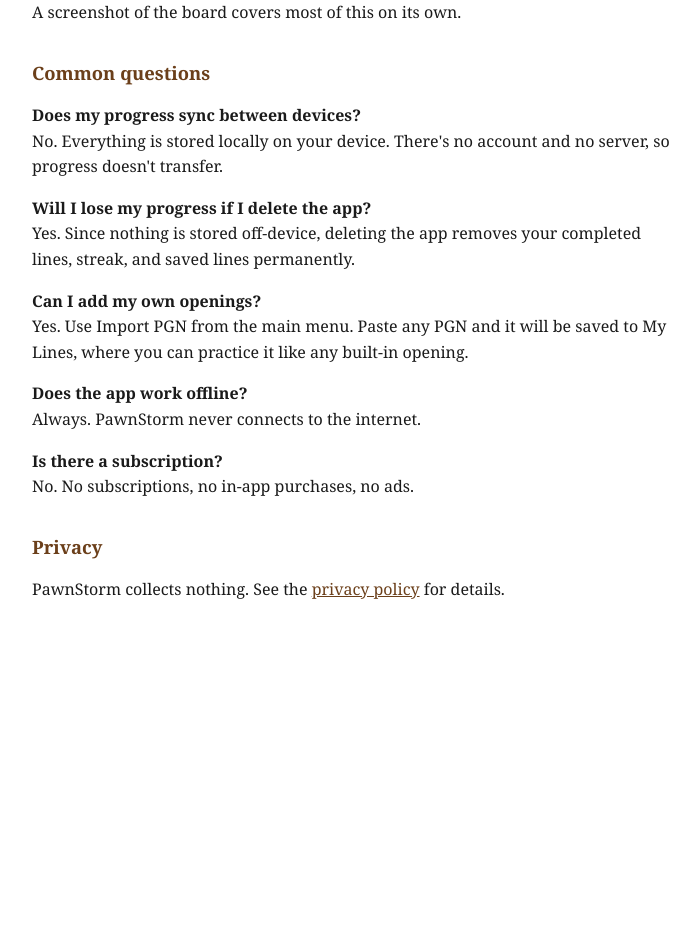
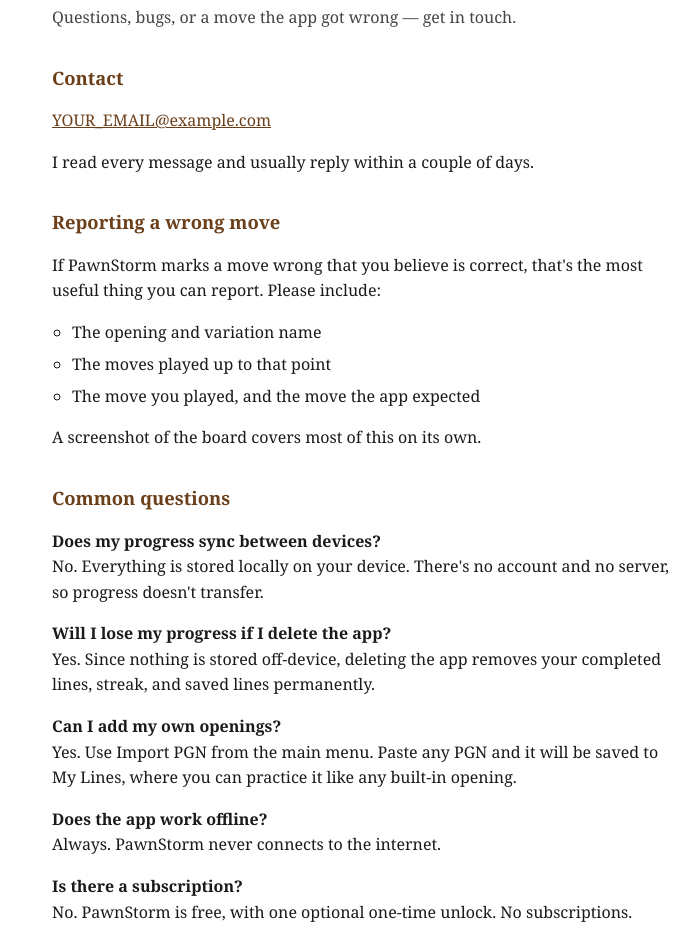
Before and after one commit to gmacallen/PawnStorm-Privacy, a plain HTML site: page support.html in a window 1280 px wide. Shown: the part 533-1473 px from the top of the page, without its empty margins (288-988 px from the left). Before the commit the page ends 1184 px from the top, so only its background shows below. Drawn offline with Linux system fonts and the light colour scheme.

Commit message:
Enhance support.html with structure and content
Added HTML structure and styling to support page.

```diff
--- a/support.html
+++ b/support.html
@@ -28,7 +28,69 @@
 <p>If PawnStorm marks a move wrong that you believe is correct, that's the most
 useful thing you can report. Please include:</p>
 <ul>
+  <li>The opening and variation name</li><!DOCTYPE html>
+<html lang="en">
+<head>
+<meta charset="utf-8">
+<meta name="viewport" content="width=device-width, initial-scale=1">
+<title>PawnStorm — Support</title>
+<style>
+  body { font-family: Georgia, serif; line-height: 1.6; max-width: 40rem;
+         margin: 3rem auto; padding: 0 1.25rem; color: #1a1a1a; }
+  h1 { font-size: 1.9rem; margin-bottom: .25rem; }
+  h2 { font-size: 1.15rem; margin-top: 2rem; color: #6b3f1a; }
+  ul { padding-left: 1.25rem; }
+  li { margin: .4rem 0; }
+  a { color: #6b3f1a; }
+  .lead { color: #444; }
+</style>
+</head>
+<body>
+
+<h1>PawnStorm Support</h1>
+<p class="lead">Questions, bugs, or a move the app got wrong — get in touch.</p>
+
+<h2>Contact</h2>
+<p><a href="mailto:YOUR_EMAIL@example.com">YOUR_EMAIL@example.com</a></p>
+<p>I read every message and usually reply within a couple of days.</p>
+
+<h2>Reporting a wrong move</h2>
+<p>If PawnStorm marks a move wrong that you believe is correct, that's the most
+useful thing you can report. Please include:</p>
+<ul>
   <li>The opening and variation name</li>
+  <li>The moves played up to that point</li>
+  <li>The move you played, and the move the app expected</li>
+</ul>
+<p>A screenshot of the board covers most of this on its own.</p>
+
+<h2>Common questions</h2>
+
+<p><strong>Does my progress sync between devices?</strong><br>
+No. Everything is stored locally on your device. There's no account and no
+server, so progress doesn't transfer.</p>
+
+<p><strong>Will I lose my progress if I delete the app?</strong><br>
+Yes. Since nothing is stored off-device, deleting the app removes your
+completed lines, streak, and saved lines permanently.</p>
+
+<p><strong>Can I add my own openings?</strong><br>
+Yes. Use Import PGN from the main menu. Paste any PGN and it will be saved to
+My Lines, where you can practice it like any built-in opening.</p>
+
+<p><strong>Does the app work offline?</strong><br>
+Always. PawnStorm never connects to the internet.</p>
+
+<p><strong>Is there a subscription?</strong><br>
+No. PawnStorm is free, with one optional one-time unlock. No subscriptions.</p>
+
+<h2>Privacy</h2>
+<p>PawnStorm collects nothing. See the
+<a href="index.html">privacy policy</a> for details.</p>
+
+</body>
+</html>
+
   <li>The moves played up to that point</li>
   <li>The move you played, and the move the app expected</li>
 </ul>
```
